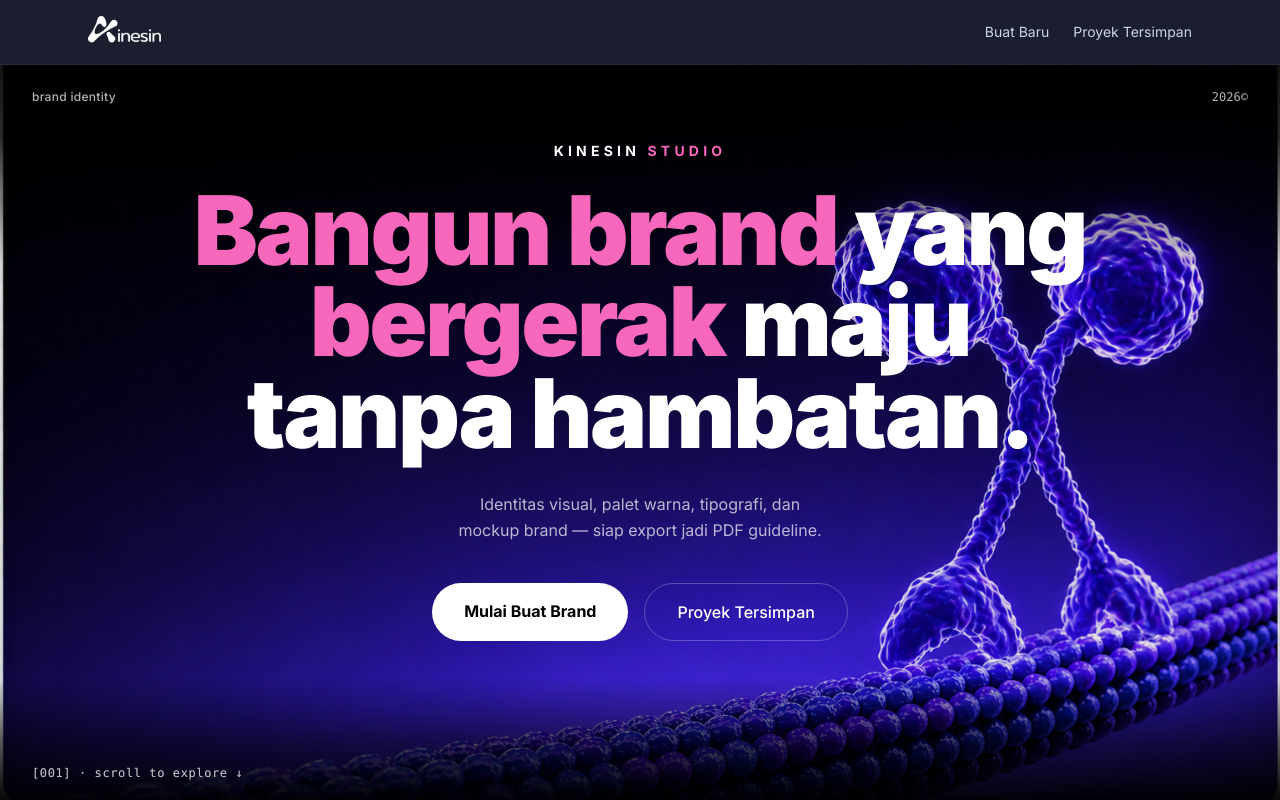
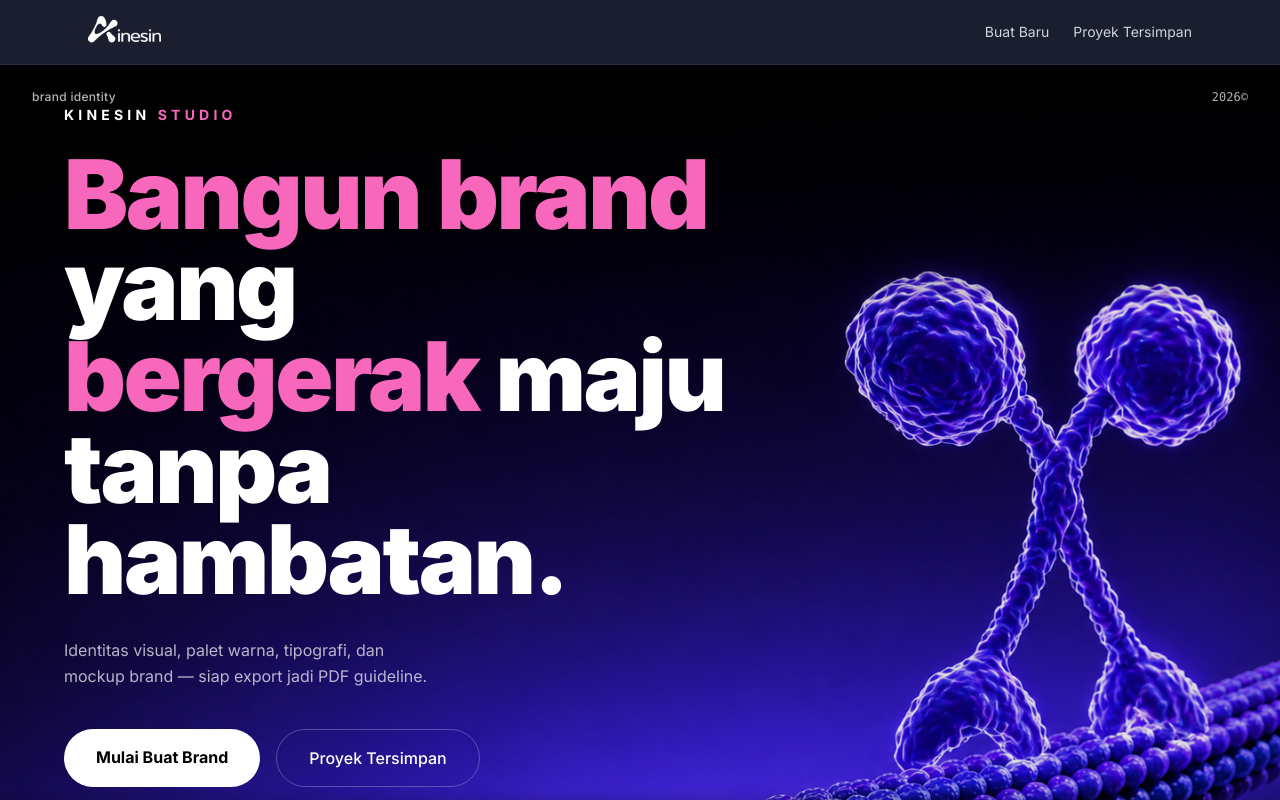
Before and after one commit to bowoakselera-lang/kinesin, a Next.js app: page / in a window 1280 px wide. Shown: the top 800 px of the page. Built offline with nearby package versions, Linux system fonts and the light colour scheme.

Commit message:
Tipografi hero pindah ke kiri dengan text-align left

```diff
--- a/app/page.tsx
+++ b/app/page.tsx
@@ -26,14 +26,14 @@ export default function Home() {
           <span className="font-mono">{new Date().getFullYear()}©</span>
         </div>
 
-        {/* Centered content */}
-        <div className="relative z-10 flex-1 flex flex-col items-center justify-center px-6 text-center pb-32">
+        {/* Left-aligned content */}
+        <div className="relative z-10 flex-1 flex flex-col items-start justify-center px-6 md:px-16 text-left pb-32 max-w-4xl">
           <div className="mb-6 text-sm font-bold tracking-[0.3em]">
             <span className="text-white">KINESIN</span>{" "}
             <span style={{ color: "#f767bc" }}>STUDIO</span>
           </div>
 
-          <h1 className="text-5xl sm:text-6xl md:text-7xl lg:text-8xl font-black tracking-tight leading-[0.95] max-w-5xl">
+          <h1 className="text-5xl sm:text-6xl md:text-7xl lg:text-8xl font-black tracking-tight leading-[0.95]">
             <span style={{ color: "#f767bc" }}>Bangun brand</span>{" "}
             <span className="text-white">yang</span>
             <br />
@@ -49,7 +49,7 @@ export default function Home() {
             mockup brand — siap export jadi PDF guideline.
           </p>
 
-          <div className="flex flex-col sm:flex-row gap-4 justify-center mt-10">
+          <div className="flex flex-col sm:flex-row gap-4 mt-10">
             <Link
               href="/create"
               className="group relative px-8 py-4 rounded-full bg-white text-black font-bold text-base hover:scale-105 transition-transform"
```
